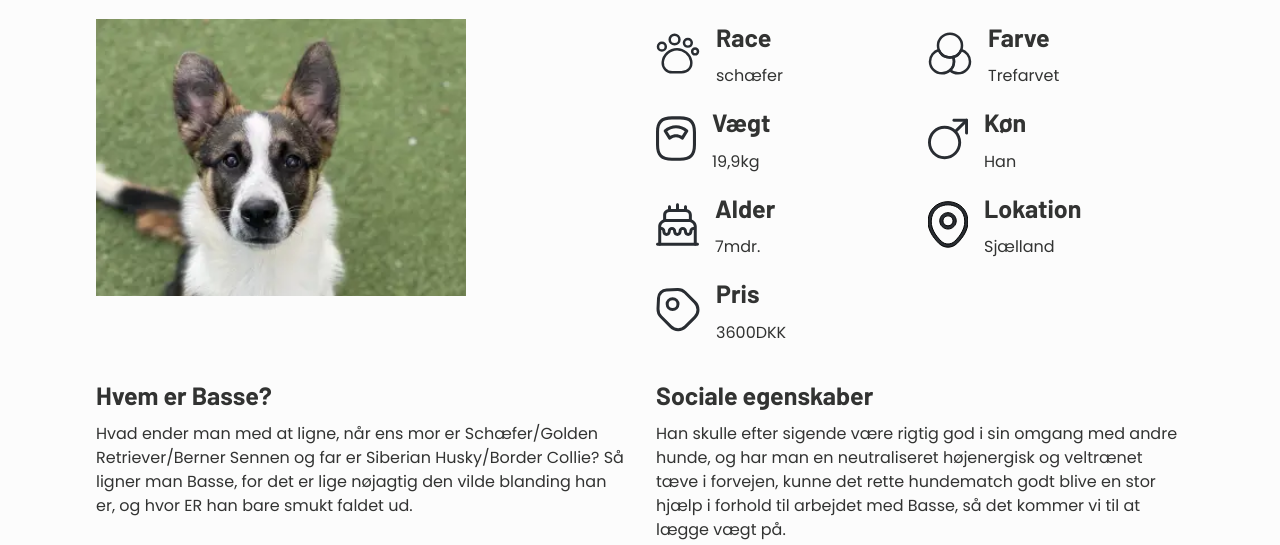
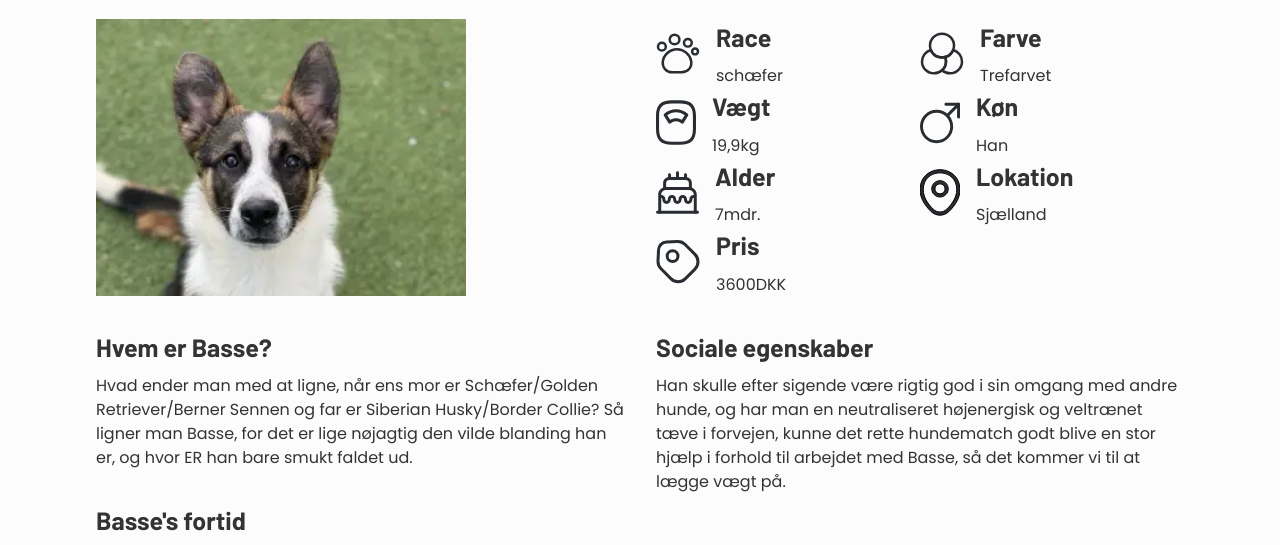
Before and after one commit to fait0094/3_eksamensprojekt, an Astro site: page /singleview in a window 1280 px wide. Shown: the part 228-773 px from the top of the page. Built offline with nearby package versions, Linux system fonts and the light colour scheme; Astro itself is replaced by a stand-in of ours.

Commit message:
singleview fix

```diff
--- a/src/components/Singleview-page.astro
+++ b/src/components/Singleview-page.astro
@@ -23,35 +23,35 @@
     <div><img class="w-[70%]" src="/adoption/basse.webp" alt="basse" /></div>
 
     <div class="grid grid-cols-2">
-      <div class="flex">
+      <div class="flex gap-4">
         <img class="" src="/ikoner/paw.svg" alt="race" />
         <div><h3>Race</h3> <p>{race}</p></div>
       </div>
 
-      <div class="flex">
+      <div class="flex gap-4">
         <img src="/ikoner/color.svg" alt="race" />
         <div><h3>Farve</h3> <p>{color}</p></div>
       </div>
 
-      <div class="flex">
+      <div class="flex gap-4">
         <img src="/ikoner/weight.svg" alt="race" />
         <div><h3>Vægt</h3> <p>{weight}</p></div>
       </div>
 
-      <div class="flex">
+      <div class="flex gap-4">
         <img src="/ikoner/sex.svg" alt="race" />
         <div><h3>Køn</h3> <p>{sex}</p></div>
       </div>
 
-      <div class="flex">
+      <div class="flex gap-4">
         <img src="/ikoner/age.svg" alt="race" />
         <div><h3>Alder</h3> <p>{age}</p></div>
       </div>
-      <div class="flex">
+      <div class="flex gap-4">
         <img src="/ikoner/location.svg" alt="race" />
         <div><h3>Lokation</h3> <p>{location}</p></div>
       </div>
-      <div class="flex">
+      <div class="flex gap-4">
         <img src="/ikoner/price.svg" alt="race" />
         <div><h3>Pris</h3> <p>{price}</p></div>
       </div>
@@ -79,16 +79,8 @@
 </section>
 
 <style>
-  .info-card {
-    display: grid;
-    grid-template-columns: 400px 400px 1fr;
-  }
 
-  .flex {
-    gap: var(--spacing-xs);
-  }
 
-  div {
-    gap: var(--spacing-xs);
-  }
+
+
 </style>
```
